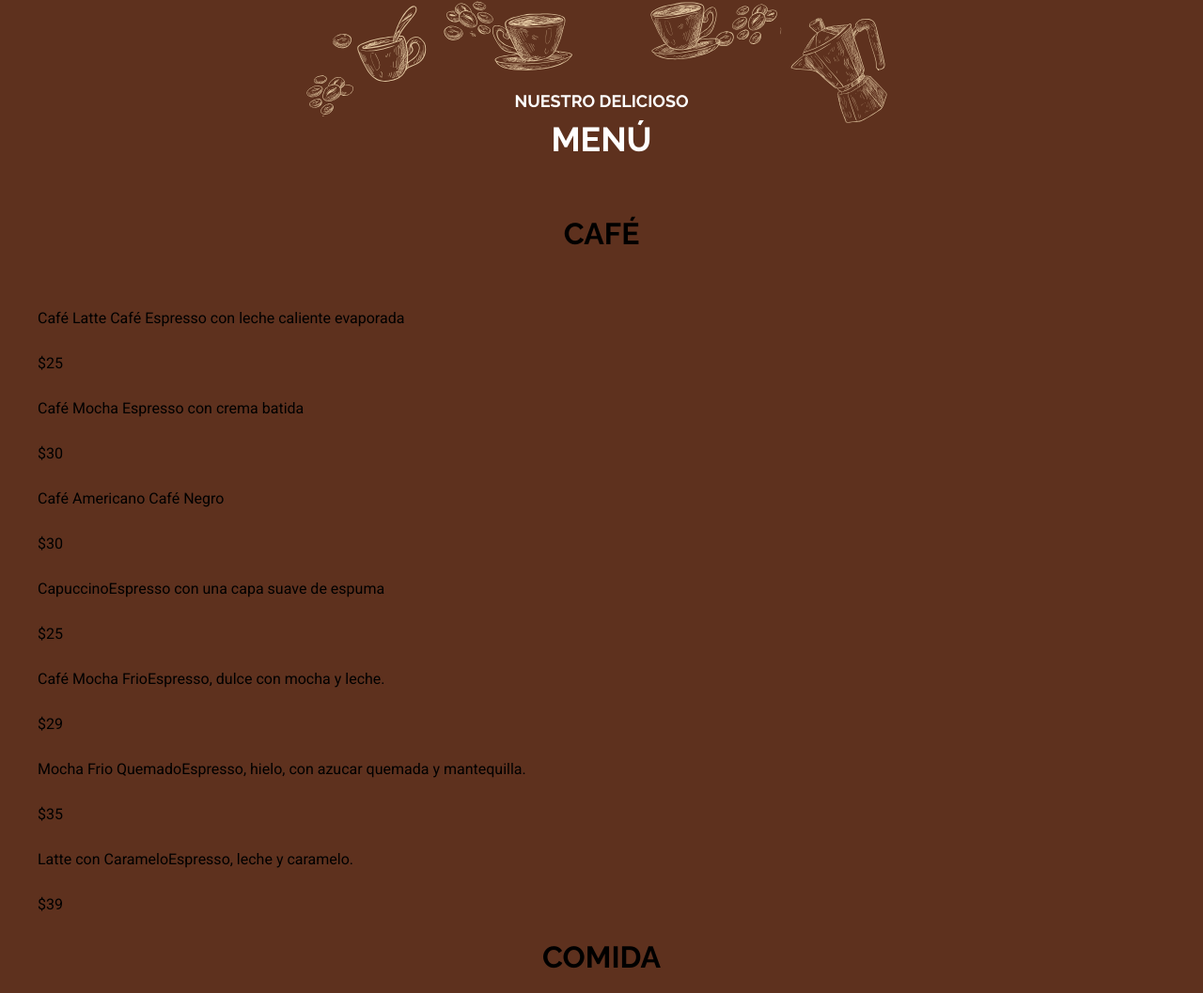
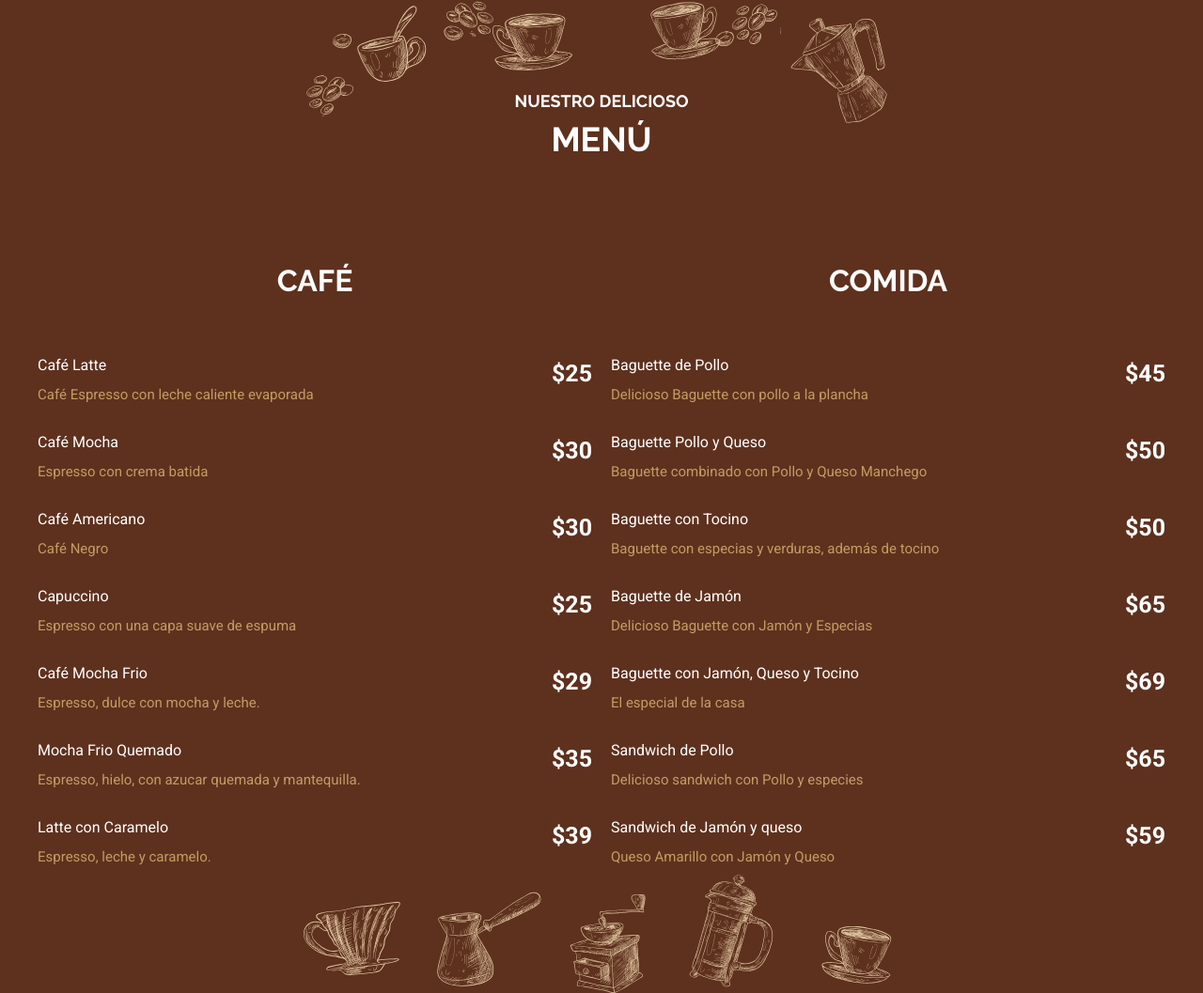
Before and after one commit to techred24/CAFETERIA, a website: page index.html in a window 1280 px wide. Shown: the part 3289-4346 px from the top of the page at 94% size. Drawn offline with Linux system fonts and the light colour scheme; a web font is replaced by a local one.

Commit message:
Second version menu. Done

```diff
--- a/src/scss/inicio/_menu.scss
+++ b/src/scss/inicio/_menu.scss
@@ -21,8 +21,39 @@
     @include m.tablet {
         @include m.grid(2, 2rem);
     }
+
 }
 
 .menu {
-
+    margin-top: 5rem;
+    color: v.$blanco;
+        li {
+            display: flex;
+            justify-content: space-between;
+            gap: .5rem;
+            p {
+                @include m.tablet {
+                    font-size: 1.6rem;
+                    span {
+                        font-size: 1.6rem;
+                    }
+                }
+                margin: 0;
+                color: v.$blanco;
+                font-size: 2rem;
+                &:nth-child(1) {
+                    margin-bottom: 2rem;
+                    font-weight: 400;
+                }
+                &:nth-child(2) {
+                    font-weight: 700;
+                    font-size: 2.5rem;
+                }
+                span {
+                    display: block;
+                    color: v.$secundario;
+                    font-size: 1.5rem;
+                }
+            }
+        }
 }
```
Also changed, not shown: build/css/app.css.
